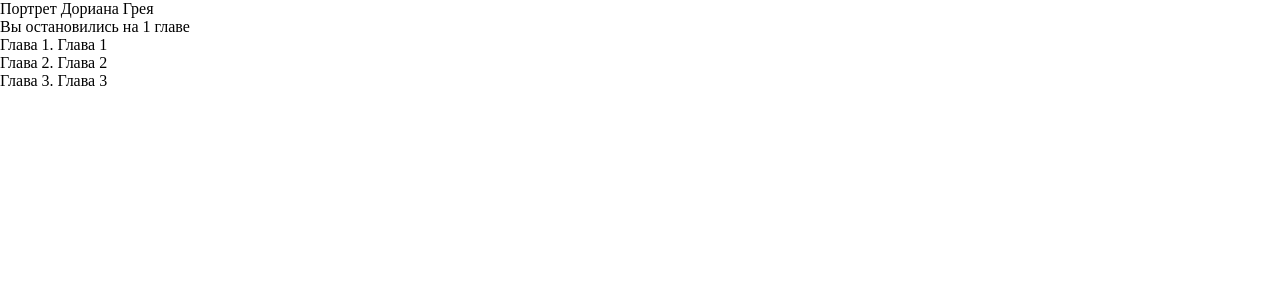
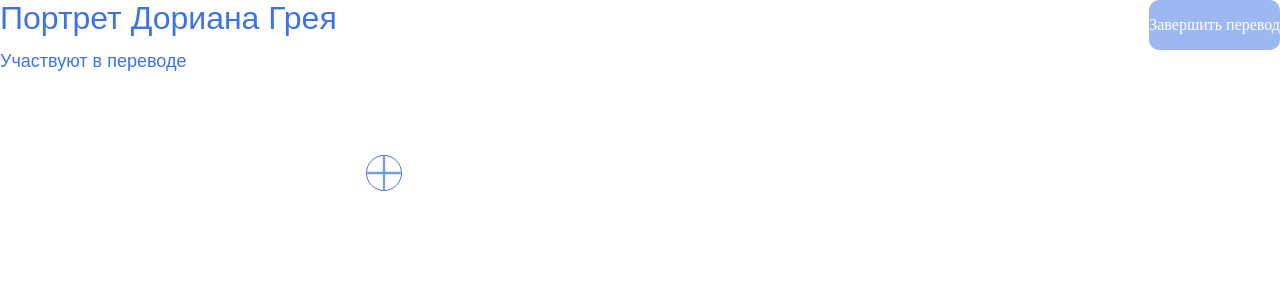
Before and after one commit to emxku/translate-front, a React (Vite) app: page /profile in a window 1280 px wide. Both pictures are taken after a click on the element 314 px from the left and 521 px from the top of the page. Shown: the top 300 px of the page. Built offline with nearby package versions, Linux system fonts and the light colour scheme; no server answers; a web font is replaced by a local one.

Commit message:
добавил хэддер для чм

```diff
--- /dev/null
+++ b/src/features/chapters/index.ts
@@ -0,0 +1 @@
+export {ChaptersHeader} from "./ui/header/chaptersHeader";
--- /dev/null
+++ b/src/features/chapters/ui/header/chaptersHeader.module.scss
@@ -0,0 +1,74 @@
+@use "@/shared/styles/global.scss" as *;
+
+.header {
+  display: flex;
+  justify-content: space-between;
+  align-items: flex-start;
+  gap: 24px;
+}
+
+.left {
+  display: flex;
+  flex-direction: column;
+  gap: 14px;
+}
+
+.title {
+  font-family: $montSemiBold;
+  font-size: 32px;
+  color: $blue;
+}
+
+.participantsBlock {
+  display: flex;
+  flex-direction: column;
+  gap: 10px;
+}
+
+.participantsLabel {
+  font-family: $montMedium;
+  font-size: 18px;
+  color: $blue;
+}
+
+.participantsRow {
+  display: flex;
+  align-items: center;
+  gap: 12px;
+}
+
+.avatars {
+  display: flex;
+  align-items: center;
+}
+
+.avatar {
+  margin-left: -10px;
+  border: 2px solid $white;
+  border-radius: 50%;
+
+  &:first-child {
+    margin-left: 0;
+  }
+}
+
+.addParticipantBtn {
+  width: 36px;
+  height: 36px;
+  border-radius: 50%;
+  border: 1px solid $blue;
+  background: $white;
+  display: flex;
+  align-items: center;
+  justify-content: center;
+  cursor: pointer;
+
+  &:hover {
+    opacity: 0.8;
+  }
+}
+
+.right {
+  display: flex;
+  align-items: center;
+}
--- /dev/null
+++ b/src/features/chapters/ui/header/chaptersHeader.tsx
@@ -0,0 +1,62 @@
+import React from "react";
+import cls from "./chaptersHeader.module.scss";
+import { Avatar } from "@/shared/ui/Avatar";
+import { Button } from "@/shared/ui/Button/Button";
+import { Plus } from "@/shared/assets/icons/Plus";
+
+type Participant = {
+  id: number;
+  name: string;
+  avatarUrl?: string;
+};
+
+type ChaptersHeaderProps = {
+  title: string;
+  participants: Participant[];
+  onAddParticipant: () => void;
+  onFinishTranslation: () => void;
+  isFinishDisabled?: boolean;
+};
+
+export const ChaptersHeader: React.FC<ChaptersHeaderProps> = ({
+  title,
+  participants,
+  onAddParticipant,
+  onFinishTranslation,
+  isFinishDisabled = true
+}) => {
+  return (
+    <div className={cls.header}>
+      <div className={cls.left}>
+        <h1 className={cls.title}>{title}</h1>
+
+        <div className={cls.participantsBlock}>
+          <div className={cls.participantsLabel}>Участвуют в переводе</div>
+
+          <div className={cls.participantsRow}>
+            <div className={cls.avatars}>
+              {participants.map((p) => (
+                <Avatar key={p.id} src={p.avatarUrl} alt={p.name} className={cls.avatar} />
+              ))}
+            </div>
+
+            <button
+              className={cls.addParticipantBtn}
+              onClick={onAddParticipant}
+              type="button"
+              aria-label="Добавить участника"
+            >
+              <Plus />
+            </button>
+          </div>
+        </div>
+      </div>
+
+      <div className={cls.right}>
+        <Button onClick={onFinishTranslation} disabled={isFinishDisabled}>
+          Завершить перевод
+        </Button>
+      </div>
+    </div>
+  );
+};
--- a/src/pages/ChaptersPage/ChaptersPage.tsx
+++ b/src/pages/ChaptersPage/ChaptersPage.tsx
@@ -1,6 +1,7 @@
 import { useNavigate, useParams } from "react-router-dom";
 import cls from "./ChaptersPage.module.scss";
 import { useTranslations } from "@/features/bookList";
+import { ChaptersHeader } from "@/features/chapters";
 
 export const ChaptersPage = () => {
   const { translationId } = useParams<{ translationId: string}>();
@@ -21,31 +22,19 @@ export const ChaptersPage = () => {
 
   return (
     <div className={cls.wrapper}>
-      <h1 className={cls.title}>{translation.title}</h1>
-      <p className={cls.subtitle}>{translation.description}</p>
-      <ul className={cls.chaptersList}>
-        {translation.chapters
-          .slice()
-          .sort((a, b) => a.order - b.order)
-          .map((chapter) => (
-            <li
-              key={chapter.id}
-              className={cls.chapterItem}
-              onClick={() => navigate(`/translate/${translation.id}/${chapter.id}`)}
-              role="button"
-              tabIndex={0}
-              onKeyDown={(e) => {
-                if (e.key === "Enter" || e.key === " "){
-                  navigate(`/translate/${translation.id}/${chapter.id}`)
-                }
-            }}
-            >
-              <span className={cls.chapterOrder}>Глава {chapter.order}.</span>{" "}
-              <span className={cls.chapterTitle}>{chapter.title}</span>
-            </li>
-          ))}
-      </ul>
-      {/* тут дальше доделаю потом */}
+      <ChaptersHeader
+        title={translation.title}
+        participants={[
+          { id: 1, name: "User 1" },
+          { id: 2, name: "User 2" }
+        ]}
+        onAddParticipant={() => console.log("add participant")}
+        onFinishTranslation={() => console.log("finish translation")}
+        isFinishDisabled={true}
+      />
+
+      {/* ниже будет контейнер глав */}
+      {/* <ChaptersContainer ... /> */}
     </div>
   );
 };
```
